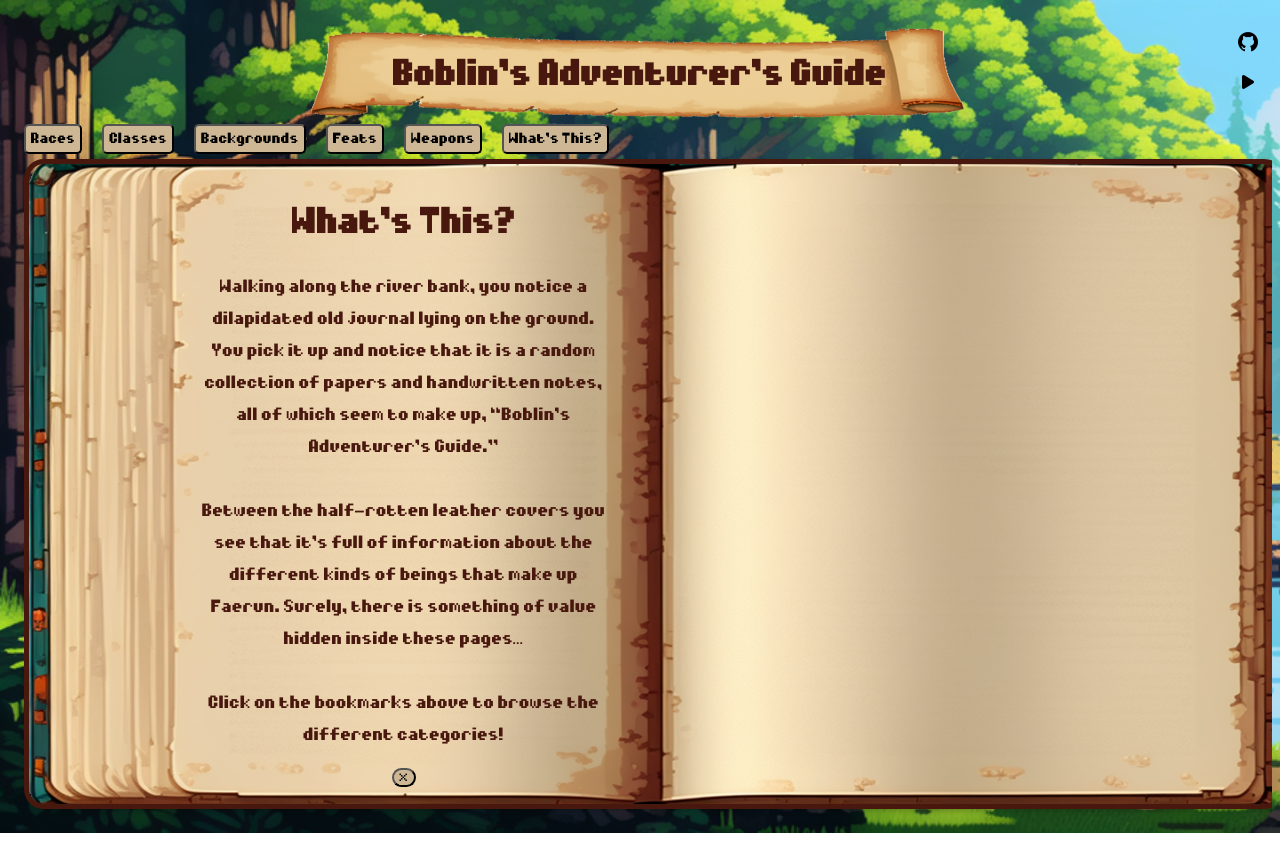
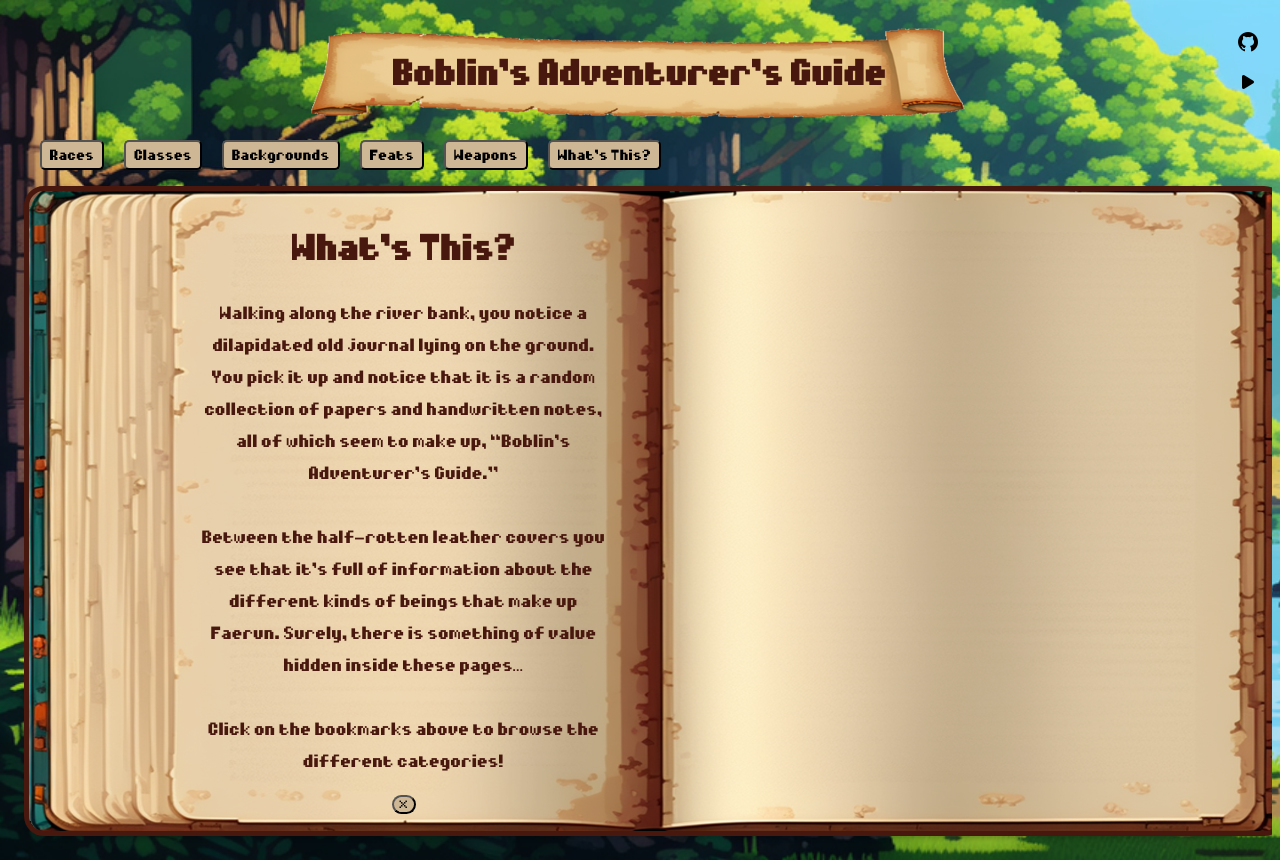
Before and after one commit to jtabor214/boblins_adventurers_guide, a website built with webpack: page index.html in a window 1280 px wide. Before the commit the page ends 833 px from the top, so only its background shows below. Built offline with Linux system fonts and the light colour scheme.

Commit message:
Minor styling changes

```diff
--- a/src/styles/main.scss
+++ b/src/styles/main.scss
@@ -63,6 +63,7 @@ ul > button:focus {
 }
 
 #title {
+  // border: 2px solid red;
   width: 500px;
   font-family: customFont;
   text-align: center;
@@ -100,7 +101,7 @@ ul > button:focus {
   display: flex;
   gap: 20px;
   width: fit-content;
-  padding-bottom: 5px;
+  padding: 1rem;
   text-align: center;
   overflow: hidden;
 }
@@ -109,7 +110,7 @@ ul > button:focus {
   // border: 3px solid goldenrod;
   transition: background-color 0.4s ease, border-color 0.3s ease;
   height: 30px;
-  padding: 5px;
+  padding: .5rem;
   background-color: #ceb795;
   border-radius: 5px;
 }
```
Also changed, not shown: dist/main.css, dist/main.js.
